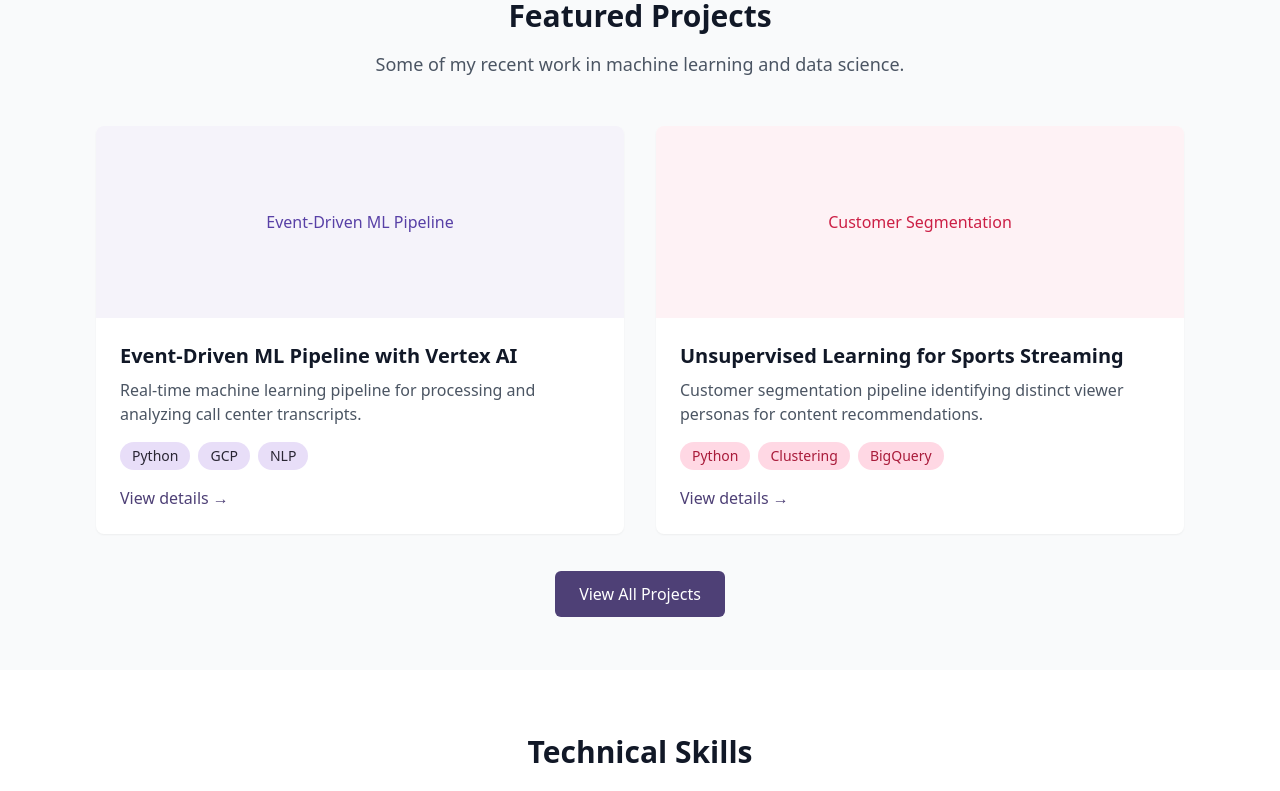
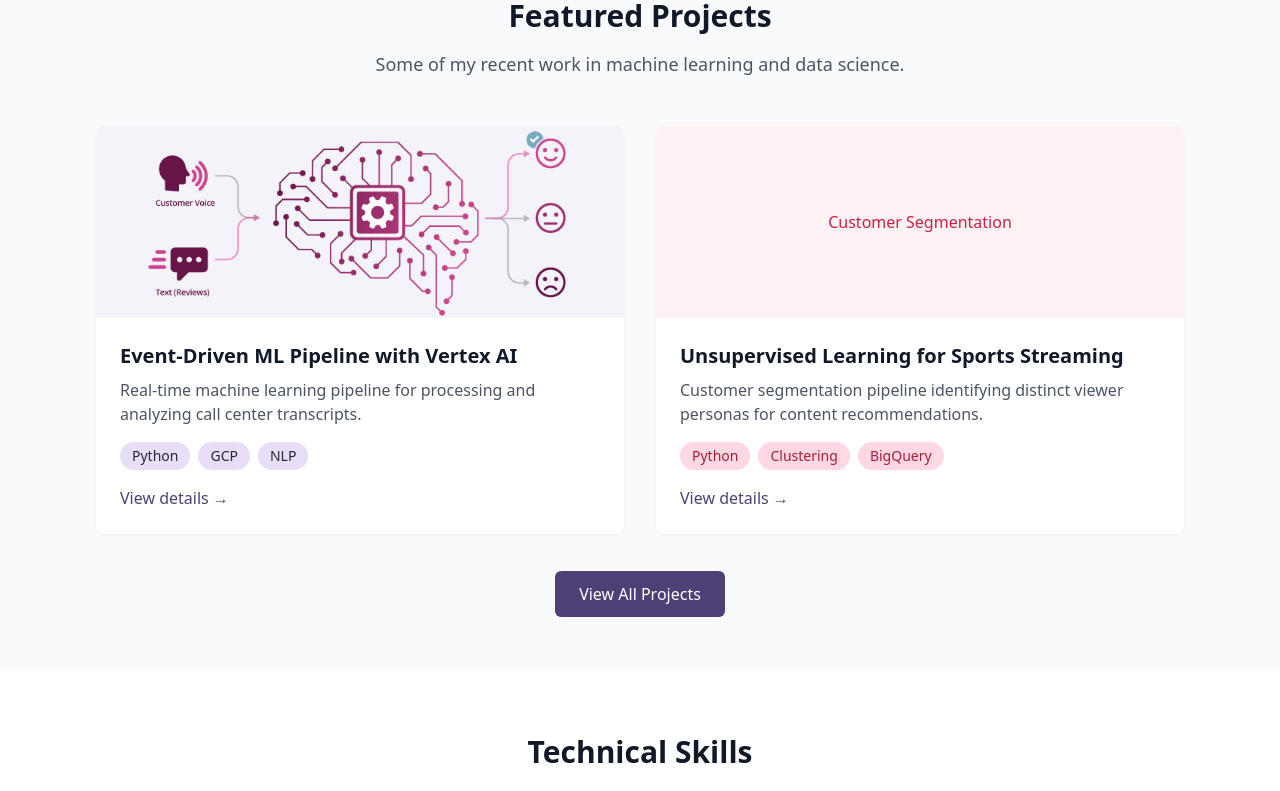
Before and after one commit to alexlabuda/portfolio-website, a Next.js app: page / in a window 1280 px wide. Shown: the part 1220-2011 px from the top of the page. Built offline with nearby package versions, Linux system fonts and the light colour scheme.

Commit message:
Update project card in Home component to display an image for the Event-Driven ML Pipeline instead of text. This change enhances visual appeal and provides a more engaging representation of the project, aligning with the modern design approach of the portfolio.

```diff
--- a/src/app/page.tsx
+++ b/src/app/page.tsx
@@ -106,9 +106,13 @@ export default function Home() {
             {/* Project Card 1 */}
             <div className="bg-white rounded-lg shadow-sm overflow-hidden">
               <div className="bg-primary-50 h-48 relative">
-                <div className="absolute inset-0 flex items-center justify-center">
-                  <p className="text-primary-700 font-medium">Event-Driven ML Pipeline</p>
-                </div>
+                <Image
+                  src={getAssetPath('/images/2024_09-AI-Engineering-Sentiment-Analysis.png')}
+                  alt="Event-Driven ML Pipeline"
+                  fill
+                  style={{ objectFit: "cover" }}
+                  sizes="(max-width: 768px) 100vw, 50vw"
+                />
               </div>
               <div className="p-6">
                 <h3 className="text-xl font-bold text-gray-900 mb-2">Event-Driven ML Pipeline with Vertex AI</h3>
```
